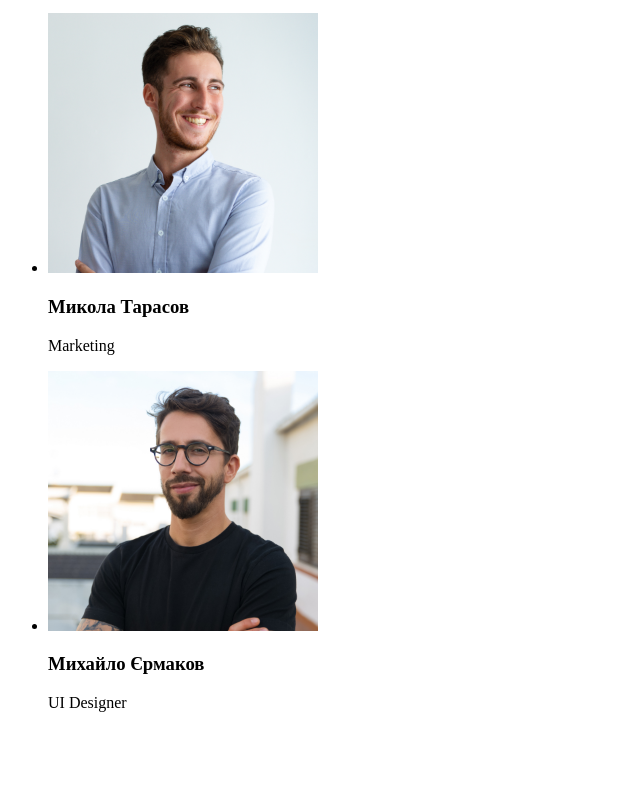
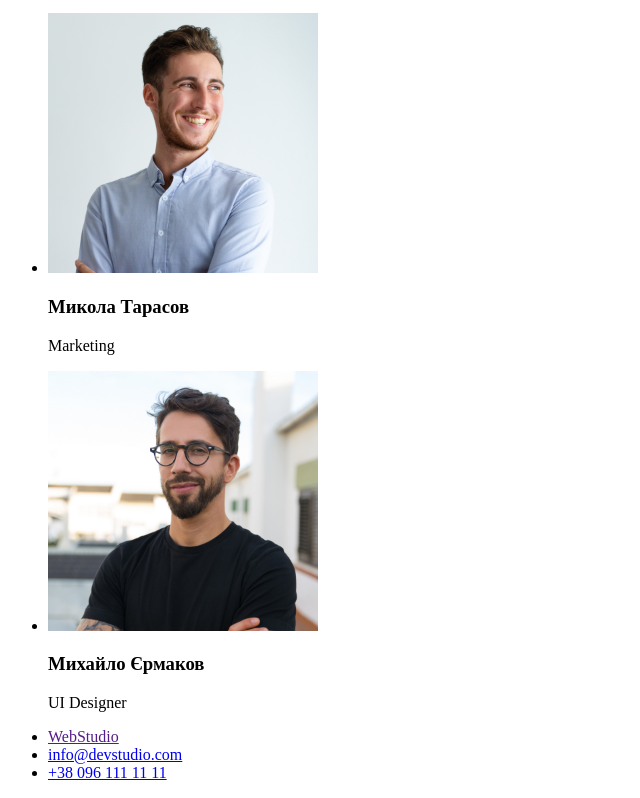
Before and after one commit to OleksandraBV/goit-markup-hw-01-02, a plain HTML site: page index.html in a window 1280 px wide. Shown: the part 2275-3073 px from the top of the page, without its empty margins (0-640 px from the left). Before the commit the page ends 3003 px from the top, so only its background shows below. Drawn offline with Linux system fonts and the light colour scheme.

Commit message:
comm adress

```diff
--- a/index.html
+++ b/index.html
@@ -1,5 +1,5 @@
 <!DOCTYPE html>
-<html lang="en">
+<html lang="uk">
 <head>
     <meta charset="UTF-8">
     <meta name="viewport" content="width=device-width, initial-scale=1.0">
@@ -116,6 +116,15 @@
             </li>
         </ul>
     </section>
+    <footer>
+        <div>
+            <ul>
+                <li><a href="">WebStudio</a></li>
+                <li><a href="mailto:info@devstudio.com">info@devstudio.com</a></li>
+                <li><a href="tel:+380961111111">+38 096 111 11 11</a></li>
+            </ul>
+        </div>
+    </footer>
+</body>
 
-</body>
 </html>
```
